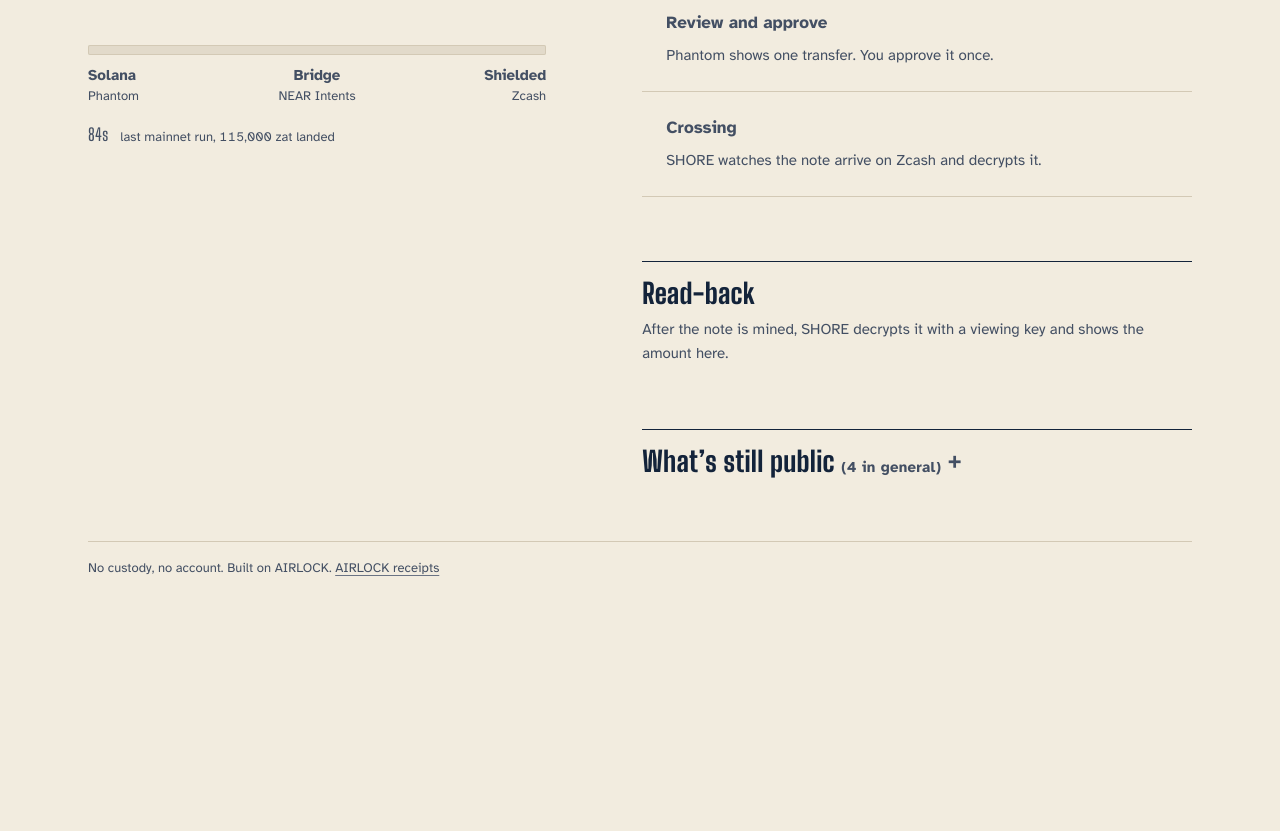
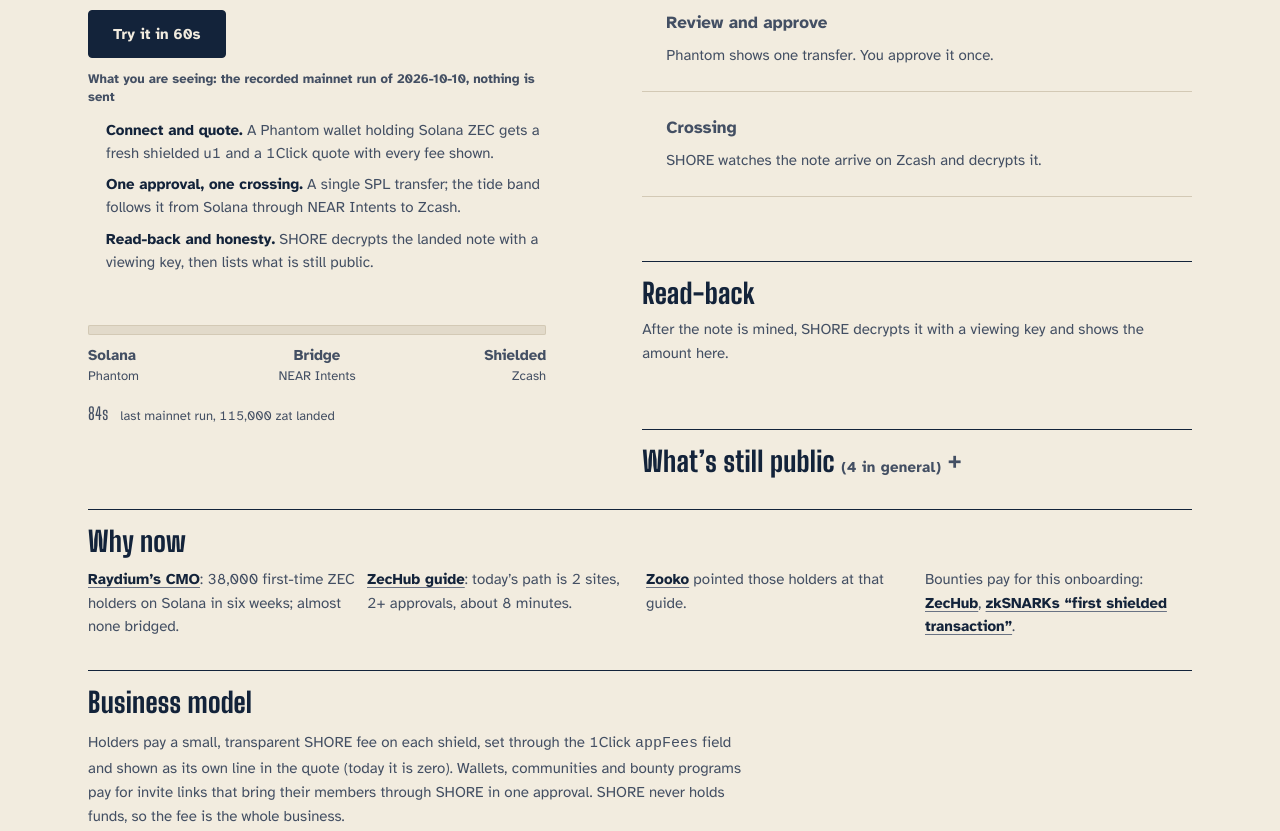
Before and after one commit to kaverimeshram/shore, a website with bundled scripts: page web/shore/index.html in a window 1280 px wide. Shown: the part 580-1411 px from the top of the page. Before the commit the page ends 1222 px from the top, so only its background shows below. Built offline with nearby package versions, Linux system fonts and the light colour scheme.

Commit message:
SHORE: 'Try it in 60s' judge tour, demand strip, business model; README For judges + business model; tests

```diff
--- a/web/shore/index.html
+++ b/web/shore/index.html
@@ -25,6 +25,15 @@
 <h1 class="display">Got ZEC in Phantom from rewards? Shield it in one approval.</h1>
 <p class="lede">The ZEC that landed in your Phantom wallet sits next to your public Solana history. SHORE moves it into a shielded Zcash balance with one approval, then reads the note back from Zcash so you can see it arrived. Launchpads (Sapling, SnarksPad, Billet) are where you speculate; SHORE is the way in.</p>
 <p class="invite" id="invite" hidden></p>
+<div class="judge" id="judge">
+  <a class="btn" href="?replay=1&amp;tour=1&amp;speed=3" data-testid="tour">Try it in 60s</a>
+  <p class="label">What you are seeing: the recorded mainnet run of 2026-10-10, nothing is sent</p>
+  <ol class="judge-steps">
+    <li><b>Connect and quote.</b> A Phantom wallet holding Solana ZEC gets a fresh shielded u1 and a 1Click quote with every fee shown.</li>
+    <li><b>One approval, one crossing.</b> A single SPL transfer; the tide band follows it from Solana through NEAR Intents to Zcash.</li>
+    <li><b>Read-back and honesty.</b> SHORE decrypts the landed note with a viewing key, then lists what is still public.</li>
+  </ol>
+</div>
 </div>
 <section class="ledger" id="ledger" aria-live="polite" hidden>
   <p class="lk" id="hero-k"></p>
@@ -86,6 +95,21 @@
   </details>
 </main>
 
+<section class="sect about" id="demand" aria-labelledby="demand-h">
+  <h2 class="ch" id="demand-h">Why now</h2>
+  <ul class="demand">
+    <li><a href="https://forum.zcashcommunity.com/t/38-000-new-zec-holders-on-solana-in-six-weeks-now-what/57788">Raydium&rsquo;s CMO</a>: 38,000 first-time ZEC holders on Solana in six weeks; almost none bridged.</li>
+    <li><a href="https://zechub.wiki/using-zcash/solana-zec-to-shielded">ZecHub guide</a>: today&rsquo;s path is 2 sites, 2+ approvals, about 8 minutes.</li>
+    <li><a href="https://x.com/zooko/status/2105044462397485491">Zooko</a> pointed those holders at that guide.</li>
+    <li>Bounties pay for this onboarding: <a href="https://bounties.zechub.wiki/bounty/cmuishtwo0010cvegb8eexpye">ZecHub</a>, <a href="https://x.com/zksnarks_/status/2104718302606205130">zkSNARKs &ldquo;first shielded transaction&rdquo;</a>.</li>
+  </ul>
+</section>
+
+<section class="sect about" id="business" aria-labelledby="biz-h">
+  <h2 class="ch" id="biz-h">Business model</h2>
+  <p class="biz">Holders pay a small, transparent SHORE fee on each shield, set through the 1Click <code>appFees</code> field and shown as its own line in the quote (today it is zero). Wallets, communities and bounty programs pay for invite links that bring their members through SHORE in one approval. SHORE never holds funds, so the fee is the whole business.</p>
+</section>
+
 <footer class="foot">
   <p>No custody, no account. Built on AIRLOCK. <a href="../">AIRLOCK receipts</a></p>
 </footer>
--- a/web/shore/shore.css
+++ b/web/shore/shore.css
@@ -239,3 +239,15 @@
 html[data-signed] .chg{display:none}
 .invite{margin-top:var(--s4);padding:var(--s3) var(--s4);border-left:3px solid var(--sea);background:var(--white);font-size:var(--t-s);color:var(--ink);max-width:52ch}
 .invite q{font-style:italic}
+
+/* judge path + demand + business (added sections, frozen style) */
+.judge{margin-top:var(--s4);display:flex;flex-direction:column;gap:var(--s3)}
+.judge .btn{align-self:flex-start}
+.judge-steps{margin:0;padding-left:1.2em;font-size:var(--t-s);line-height:1.55;color:var(--ink-2);display:flex;flex-direction:column;gap:var(--s2)}
+.judge-steps b{color:var(--ink)}
+html[data-tour] .judge .btn{display:none}
+.about{grid-column:1/-1;margin-top:var(--s6)}
+.demand{margin:var(--s3) 0 0;padding:0;list-style:none;display:grid;gap:var(--s3);grid-template-columns:repeat(auto-fit,minmax(220px,1fr));font-size:var(--t-s);line-height:1.55;color:var(--ink-2)}
+.demand a{color:var(--ink);font-weight:700}
+.biz{margin-top:var(--s3);max-width:68ch;font-size:var(--t-s);line-height:1.6;color:var(--ink-2)}
+@media (max-width:959px){.about{order:4}}
--- a/web/shore/shore.js
+++ b/web/shore/shore.js
@@ -395,5 +395,27 @@
     h("div", { class: "row" }, h("button", { class: "btn", type: "button", "data-testid": "connect", onclick: connect }, MODE === "live" ? "Connect Phantom" : "Connect recorded wallet"),
       MODE === "live" ? h("a", { class: "btn ghost", href: "?replay=1" }, "Watch the recorded run") : h("a", { class: "btn ghost", href: "?live=1" }, "Use it live (mainnet)")));
 }
+// ---------- judge tour ----------
+// ?tour=1 (replay only): presses each step's primary button after a readable pause, then opens "What's still public".
+export const TOUR_ORDER = ['[data-testid="connect"]', '[data-testid="fresh"]', '#s-quote .btn:not(.ghost)', '[data-testid="approve"]'];
+function tour(pause = 2200) {
+  if (MODE !== "replay" || !new URLSearchParams(location.search).has("tour")) return;
+  document.documentElement.dataset.tour = "";
+  let i = 0;
+  const tick = () => {
+    if (i < TOUR_ORDER.length) {
+      const b = document.querySelector(TOUR_ORDER[i]);
+      if (b && !b.disabled && b.offsetParent) { b.scrollIntoView({ block: "center", behavior: "smooth" }); b.click(); i++; }
+      return setTimeout(tick, i === TOUR_ORDER.length ? 600 : pause);
+    }
+    if ($("readback").hasAttribute("data-landed")) {
+      setTimeout(() => { const d = $("public"); d.open = true; d.scrollIntoView({ block: "start", behavior: "smooth" }); document.documentElement.dataset.tour = "done"; }, pause * 1.5);
+      return;
+    }
+    setTimeout(tick, 500);
+  };
+  setTimeout(tick, pause);
+}
 boot();
 setTimeout(() => document.documentElement.classList.add("booted"), 900);
+tour();
```
Also changed, not shown: web/tests/shore.spec.js (+26 -0 lines), README.md.
